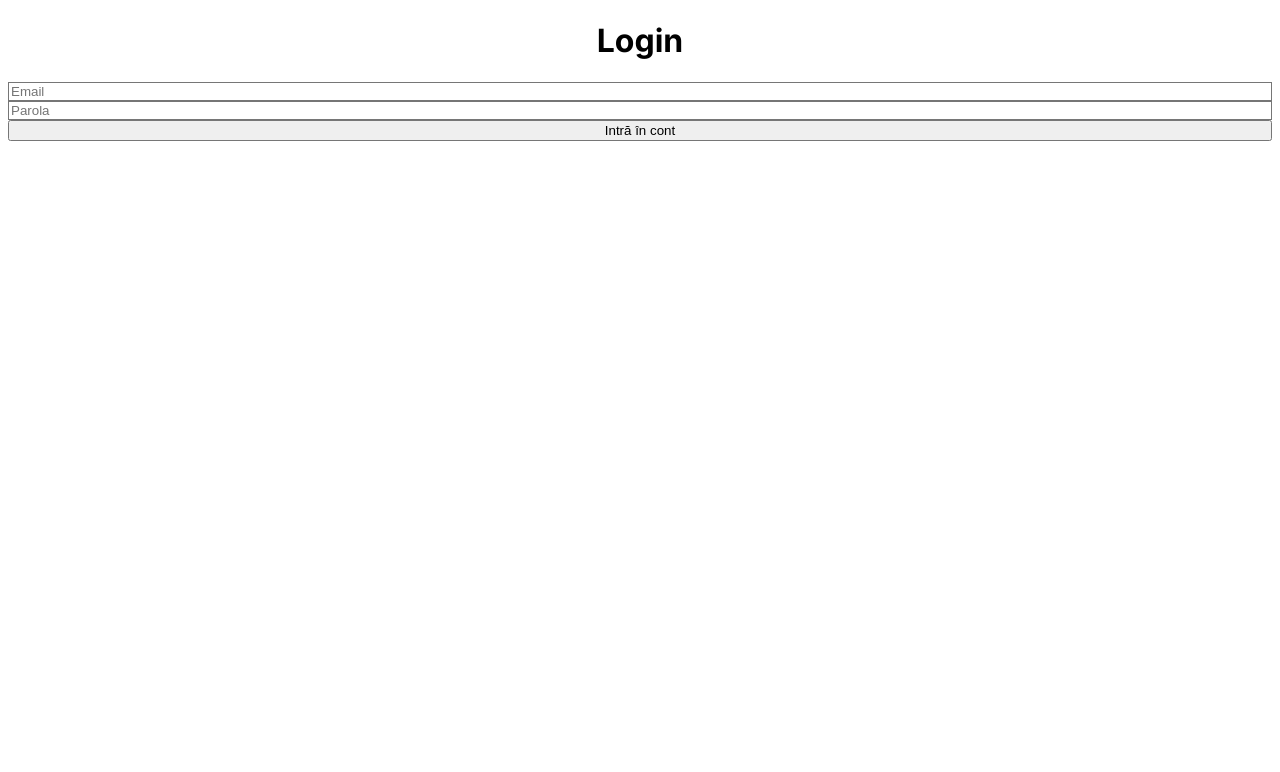
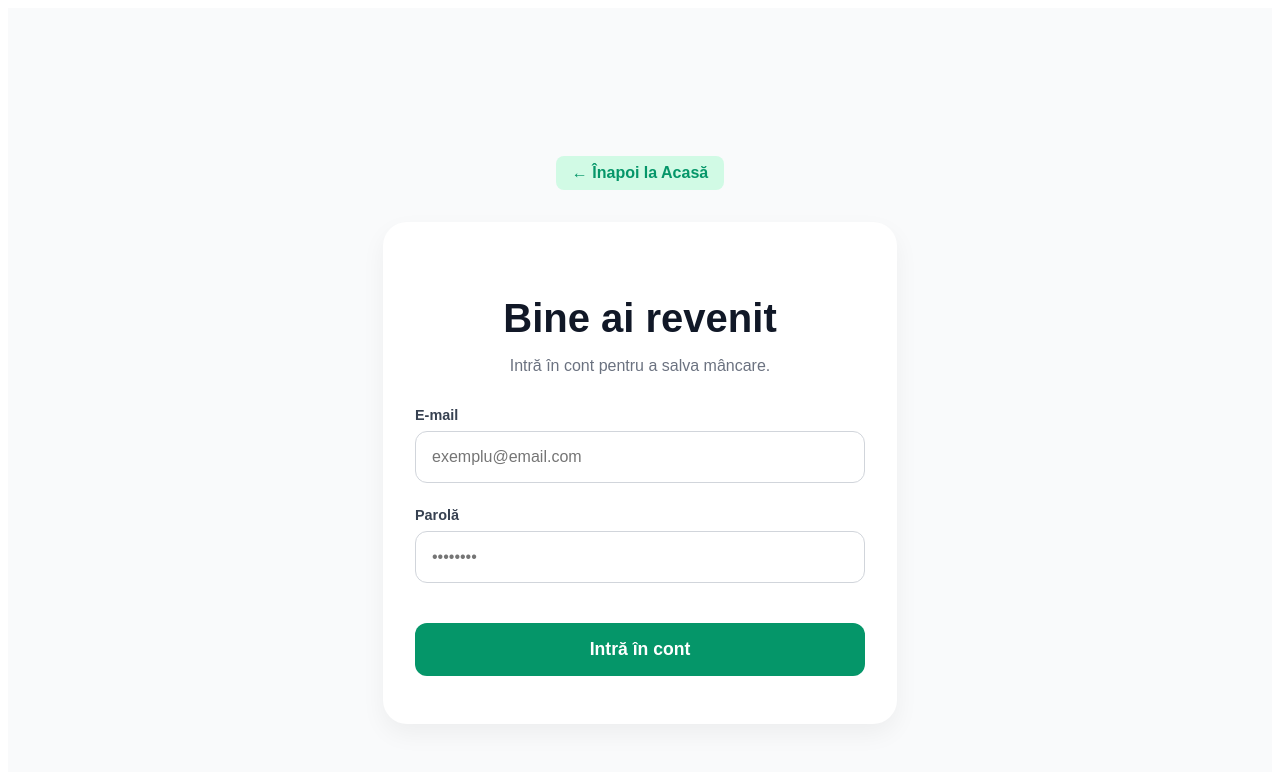
Before and after one commit to grupa-05/FoodResq, a Next.js app: page /login in a window 1280 px wide. Shown: the top 772 px of the page. Built offline with nearby package versions, Linux system fonts and the light colour scheme; no server answers.

Commit message:
changes for the deployment of the app

```diff
--- a/src/app/login/page.js
+++ b/src/app/login/page.js
@@ -1,42 +1,97 @@
 'use client';
 import { useState } from 'react';
 import { useRouter } from 'next/navigation';
+import Link from 'next/link';
 import { apiService } from '../../services/apiService';
 import { useAuthStore } from '../../store/useAuthStore';
 
 export default function LoginPage() {
     const [email, setEmail] = useState('');
     const [password, setPassword] = useState('');
+    const [error, setError] = useState('');
+    const [isLoading, setIsLoading] = useState(false);
+
     const { login } = useAuthStore();
     const router = useRouter();
 
     const handleSubmit = async (e) => {
         e.preventDefault();
+        setIsLoading(true);
+        setError('');
+
         try {
+            // Trimitem datele către backend
             const data = await apiService.login(email, password);
+
+            // Salvăm token-ul și rolul în localStorage
             login(data.token, data.role);
+
+            // Redirecționăm către prima pagină
             router.push('/');
-        } catch (error) {
-            alert('Eroare la autentificare!');
+        } catch (err) {
+            setError(err.message || 'Eroare la autentificare!');
+        } finally {
+            setIsLoading(false);
         }
     };
 
     return (
-        <div className="max-w-md mx-auto mt-20 bg-white p-8 rounded shadow">
-            <h1 className="text-2xl font-bold mb-6 text-center">Login</h1>
-            <form onSubmit={handleSubmit} className="flex flex-col gap-4">
-                <input
-                    type="email" placeholder="Email" required value={email}
-                    onChange={e => setEmail(e.target.value)}
-                    className="border p-2 rounded"
-                />
-                <input
-                    type="password" placeholder="Parola" required value={password}
-                    onChange={e => setPassword(e.target.value)}
-                    className="border p-2 rounded"
-                />
-                <button type="submit" className="bg-blue-600 text-white p-2 rounded hover:bg-blue-700">Intră în cont</button>
-            </form>
+        <div style={{ minHeight: '100vh', backgroundColor: '#F9FAFB', display: 'flex', flexDirection: 'column', alignItems: 'center', justifyContent: 'center', padding: '2rem', fontFamily: 'sans-serif' }}>
+
+            {/* Buton Înapoi */}
+            <Link href="/" style={{ textDecoration: 'none', color: '#059669', fontWeight: 'bold', marginBottom: '2rem', backgroundColor: '#D1FAE5', padding: '0.5rem 1rem', borderRadius: '0.5rem' }}>
+                ← Înapoi la Acasă
+            </Link>
+
+            {/* Formular de Login */}
+            <div style={{ backgroundColor: '#fff', padding: '3rem 2rem', borderRadius: '1.5rem', boxShadow: '0 10px 25px rgba(0,0,0,0.05)', width: '100%', maxWidth: '450px' }}>
+                <h1 style={{ fontSize: '2.5rem', fontWeight: '900', color: '#111827', marginBottom: '0.5rem', textAlign: 'center' }}>
+                    Bine ai revenit
+                </h1>
+                <p style={{ color: '#6B7280', textAlign: 'center', marginBottom: '2rem' }}>
+                    Intră în cont pentru a salva mâncare.
+                </p>
+
+                {error && (
+                    <div style={{ backgroundColor: '#FEE2E2', color: '#B91C1C', padding: '1rem', borderRadius: '0.5rem', marginBottom: '1.5rem', textAlign: 'center', fontWeight: 'bold' }}>
+                        {error}
+                    </div>
+                )}
+
+                <form onSubmit={handleSubmit} style={{ display: 'flex', flexDirection: 'column', gap: '1.5rem' }}>
+                    <div>
+                        <label style={{ display: 'block', fontSize: '0.9rem', fontWeight: 'bold', color: '#374151', marginBottom: '0.5rem' }}>E-mail</label>
+                        <input
+                            type="email"
+                            required
+                            value={email}
+                            onChange={(e) => setEmail(e.target.value)}
+                            placeholder="exemplu@email.com"
+                            style={{ width: '100%', padding: '1rem', borderRadius: '0.75rem', border: '1px solid #D1D5DB', fontSize: '1rem', boxSizing: 'border-box' }}
+                        />
+                    </div>
+
+                    <div>
+                        <label style={{ display: 'block', fontSize: '0.9rem', fontWeight: 'bold', color: '#374151', marginBottom: '0.5rem' }}>Parolă</label>
+                        <input
+                            type="password"
+                            required
+                            value={password}
+                            onChange={(e) => setPassword(e.target.value)}
+                            placeholder="••••••••"
+                            style={{ width: '100%', padding: '1rem', borderRadius: '0.75rem', border: '1px solid #D1D5DB', fontSize: '1rem', boxSizing: 'border-box' }}
+                        />
+                    </div>
+
+                    <button
+                        type="submit"
+                        disabled={isLoading}
+                        style={{ width: '100%', padding: '1rem', backgroundColor: '#059669', color: 'white', border: 'none', borderRadius: '0.75rem', fontWeight: 'bold', fontSize: '1.1rem', cursor: isLoading ? 'not-allowed' : 'pointer', marginTop: '1rem', opacity: isLoading ? 0.7 : 1 }}
+                    >
+                        {isLoading ? 'Se conectează...' : 'Intră în cont'}
+                    </button>
+                </form>
+            </div>
         </div>
     );
 }
--- a/src/services/apiService.js
+++ b/src/services/apiService.js
@@ -1,26 +1,22 @@
-import api from '../lib/axios';
+// Luăm adresa din .env.local, exact cum cere documentația
+const API_BASE_URL = process.env.NEXT_PUBLIC_API_BASE_URL || 'https://foodresq-backend.onrender.com';
 
 export const apiService = {
     login: async (email, password) => {
-        const { data } = await api.post('/api/auth/login', { email, password });
-        return data;
-    },
+        // Documentația cere metoda POST și adresa /api/auth/login
+        const response = await fetch(`${API_BASE_URL}/api/auth/login`, {
+            method: 'POST',
+            headers: {
+                'Content-Type': 'application/json'
+            },
+            body: JSON.stringify({ email, password })
+        });
 
-    getListings: async () => {
-        const { data } = await api.get('/api/listings');
-        return data;
-    },
+        if (!response.ok) {
+            throw new Error('Email sau parolă incorecte!');
+        }
 
-    createListing: async (listingData) => {
-        const { data } = await api.post('/api/listings', listingData);
-        return data;
-    },
-
-    reserveListing: async (id) => {
-        return api.post(`/api/listings/${id}/reserve`);
-    },
-
-    claimDonation: async (id) => {
-        return api.post(`/api/listings/${id}/claim`);
+        // Returnează token-ul și rolul (USER, BUSINESS sau ONG)
+        return response.json();
     }
 };
--- a/src/store/useAuthStore.js
+++ b/src/store/useAuthStore.js
@@ -1,18 +1,21 @@
-import { create } from 'zustand';
+'use client';
 
-export const useAuthStore = create((set) => ({
-    token: typeof window !== 'undefined' ? localStorage.getItem('jwt_token') : null,
-    role: typeof window !== 'undefined' ? localStorage.getItem('user_role') : null,
+export const useAuthStore = () => {
+    const login = (token, role) => {
+        // Salvăm datele primite în memoria browserului, conform documentației
+        if (typeof window !== 'undefined') {
+            localStorage.setItem('token', token);
+            localStorage.setItem('role', role);
+        }
+    };
 
-    login: (token, role) => {
-        localStorage.setItem('jwt_token', token);
-        localStorage.setItem('user_role', role);
-        set({ token, role });
-    },
+    const logout = () => {
+        // Ștergem datele când ieșim din cont
+        if (typeof window !== 'undefined') {
+            localStorage.removeItem('token');
+            localStorage.removeItem('role');
+        }
+    };
 
-    logout: () => {
-        localStorage.removeItem('jwt_token');
-        localStorage.removeItem('user_role');
-        set({ token: null, role: null });
-    }
-}));
+    return { login, logout };
+};
```
